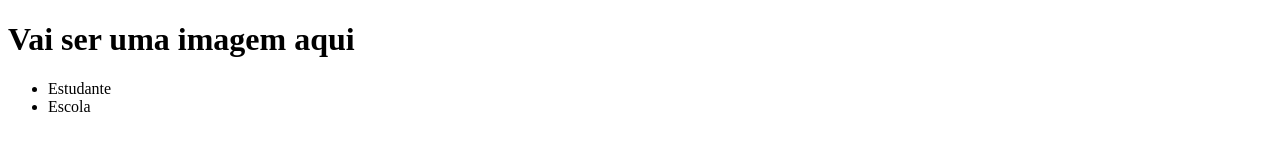
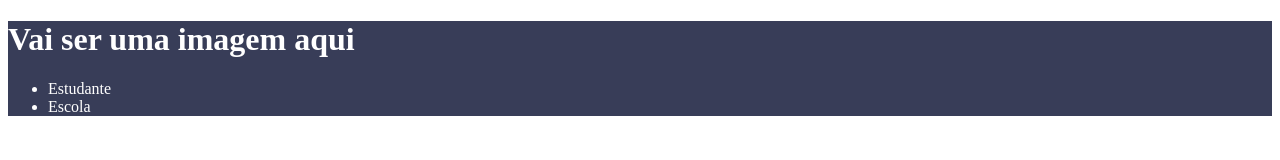
Before and after one commit to Scharle2023/Site-Escola, a plain HTML site: page index.html in a window 1280 px wide. Drawn offline with Linux system fonts and the light colour scheme.

Commit message:
Add files via upload

```diff
--- a/index.html
+++ b/index.html
@@ -4,19 +4,20 @@
     <meta charset="UTF-8">
     <meta http-equiv="X-UA-Compatible" content="IE=edge">
     <meta name="viewport" content="width=device-width, initial-scale=1.0">
-    <title>Documents</title>
-    <link rel=”stylesheet” href=”style.css”>
+    <title>Alunos do Scharle</title>
+    <link rel="stylesheet" href="style.css">
 
 </head>
 <body>
- <header>                    <TODOS ELEMENTOS É DO MESMO CABEÇALHO>
-    <h1>Vai ser uma imagem aqui</h1>
+<b,o,d,y bgcolor="#A5538E">           <bgcolor É A COR DA PAGINA TODA>
+ <header>                             <h,e,a,d,e,r TODOS ELEMENTOS É DO MESMO CABEÇALHO>
+    <h1>Vai ser uma imagem aqui</h1>  <h,1 CRIA LETRAS GRANDES>
 
-    <ul>                     <CRIA UMA LISTA NÃO ORDENADA DE ELEMENTOS;>
-        <li>Estudante</li>   <PARA CADA ELEMENTO;>
+    <ul>                              <u,l CRIA UMA LISTA NÃO ORDENADA DE ELEMENTOS>
+        <li>Estudante</li>            <l,i PARA CADA ELEMENTO; LETRAS PEQUENAS>
         <li>Escola</li>
     </ul>
- </header>
+ </header>                            <FECHAR CABEÇALHO>
 
 </body>
 </html>
--- a/style.css
+++ b/style.css
@@ -1,4 +1,5 @@
+
 header {
     background-color: #383D58;
-    color: rgb(241, 235, 235);
-}
+    color: white;
+ } GARANTE AS ALTERAÇÕE SOMENTE NO CABEÇALHO, ESTUDANTE e ESCOLA
```
